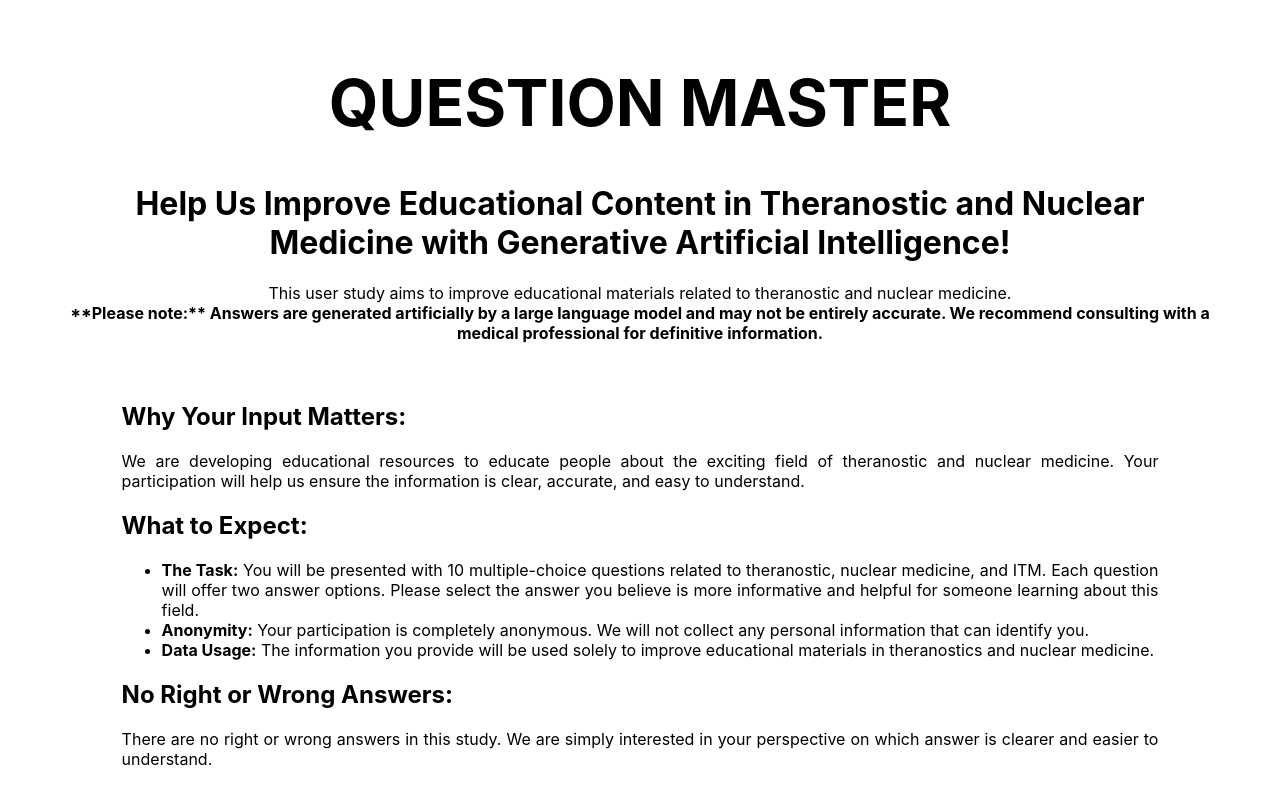
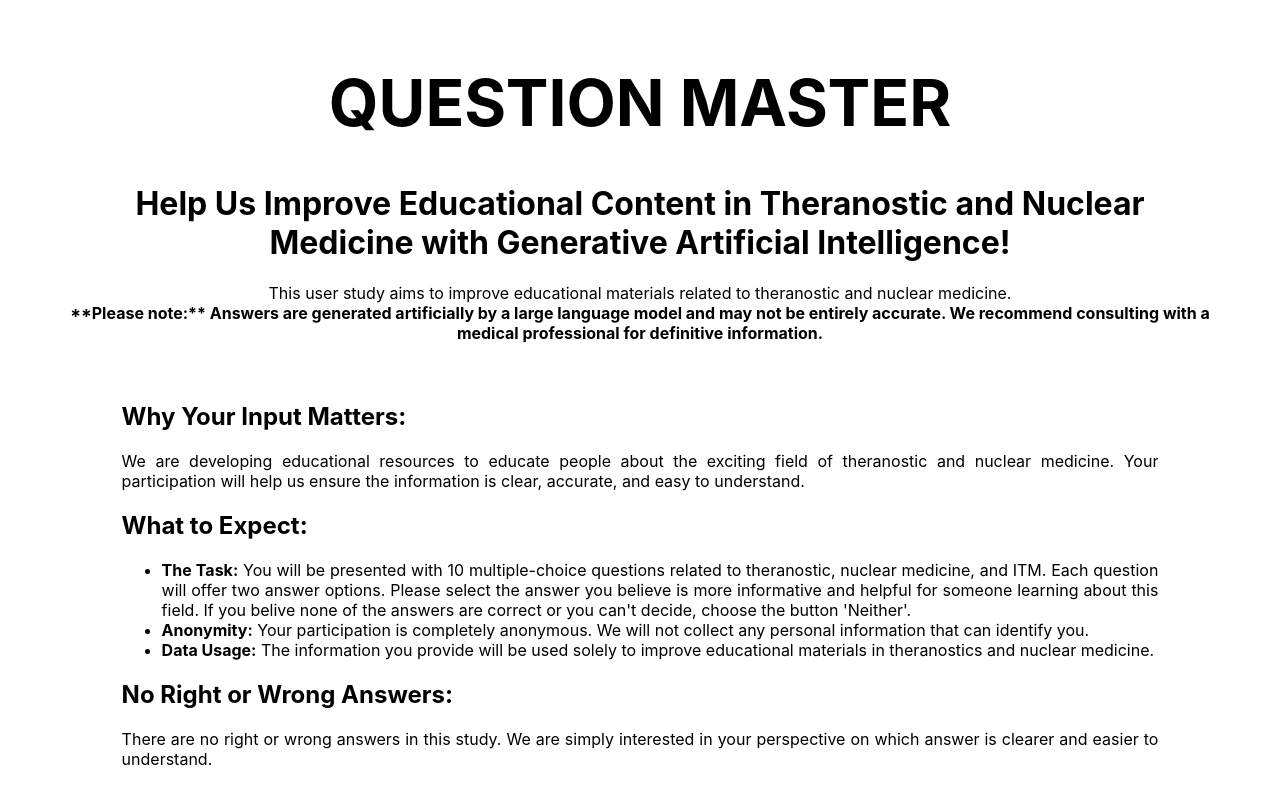
Before and after one commit to piakoller/question_master, a React (Create React App) app in the folder frontend/: page / in a window 1280 px wide. Shown: the top 791 px of the page. Built offline with nearby package versions, Linux system fonts and the light colour scheme.

Commit message:
refinement

```diff
--- a/frontend/src/components/QuestionIndex.js
+++ b/frontend/src/components/QuestionIndex.js
@@ -47,7 +47,8 @@ export function QuestionIndex({ children }) {
     const [theranosticExpertise, setTheranosticExpertise] = useState(5);
 
     // const llmName = ['gemini 1.0', 'GPT-3.5', 'GPT-4', 'Claude-3 sonnet', 'Claude-3 opus', 'Mistral Large', 'Mistral Medium', 'Mixtral', 'Llama2', 'Qwen'];
-    const llmName = ['gemini 1.0', 'GPT-3.5', 'GPT-4', 'Claude-3 sonnet', 'Claude-3 opus', 'Mistral Large', 'Mistral Medium', 'Mixtral'];
+    // const llmName = ['gemini 1.0', 'GPT-3.5', 'GPT-4', 'Claude-3 sonnet', 'Claude-3 opus', 'Mistral Large', 'Mistral Medium', 'Mixtral'];
+    const llmName = ['gemini 1.0', 'GPT-4', 'Claude-3 opus', 'Mistral Large'];
 
     // State variables for progress and study completion
     const [progress, setProgress] = useState(10);
@@ -184,7 +185,7 @@ export function QuestionIndex({ children }) {
 
         fetchLLM(answer);
 
-        if (answer !== 'demographics'){
+        if (answer !== 'demographics') {
             handleAnswerSelection(answer);
             handleProgressUpdate();
         }
@@ -195,7 +196,7 @@ export function QuestionIndex({ children }) {
         const votes = [llm.left, llm.right];
 
         if (selectedAnswer === 'null') {
-            notSelectedAnswer= 'null';
+            notSelectedAnswer = 'null';
         } else {
             notSelectedAnswer = llm.left === selectedAnswer ? llm.right : llm.left;
         }
--- a/frontend/src/pages/Home.js
+++ b/frontend/src/pages/Home.js
@@ -50,7 +50,7 @@ const Home = () => {
                 <p>We are developing educational resources to educate people about the exciting field of theranostic and nuclear medicine. Your participation will help us ensure the information is clear, accurate, and easy to understand.</p>
                 <h2>What to Expect:</h2>
                 <ul>
-                    <li><strong>The Task:</strong> You will be presented with 10 multiple-choice questions related to theranostic, nuclear medicine, and ITM. Each question will offer two answer options. Please select the answer you believe is more informative and helpful for someone learning about this field.</li>
+                    <li><strong>The Task:</strong> You will be presented with 10 multiple-choice questions related to theranostic, nuclear medicine, and ITM. Each question will offer two answer options. Please select the answer you believe is more informative and helpful for someone learning about this field. If you belive none of the answers are correct or you can't decide, choose the button 'Neither'.</li>
                     <li><strong>Anonymity:</strong> Your participation is completely anonymous. We will not collect any personal information that can identify you.</li>
                     <li><strong>Data Usage:</strong> The information you provide will be used solely to improve educational materials in theranostics and nuclear medicine.</li>
                 </ul>
```
